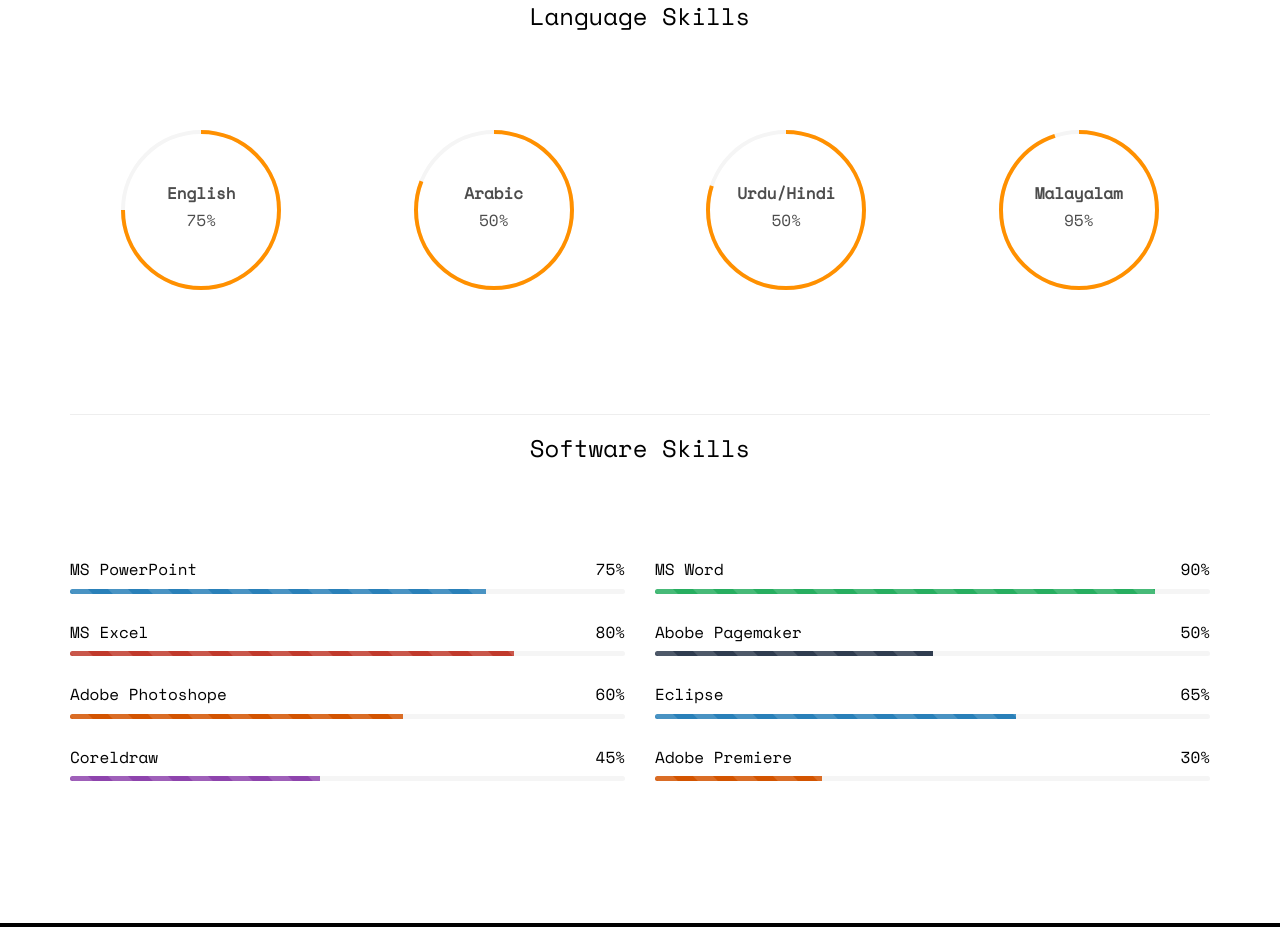
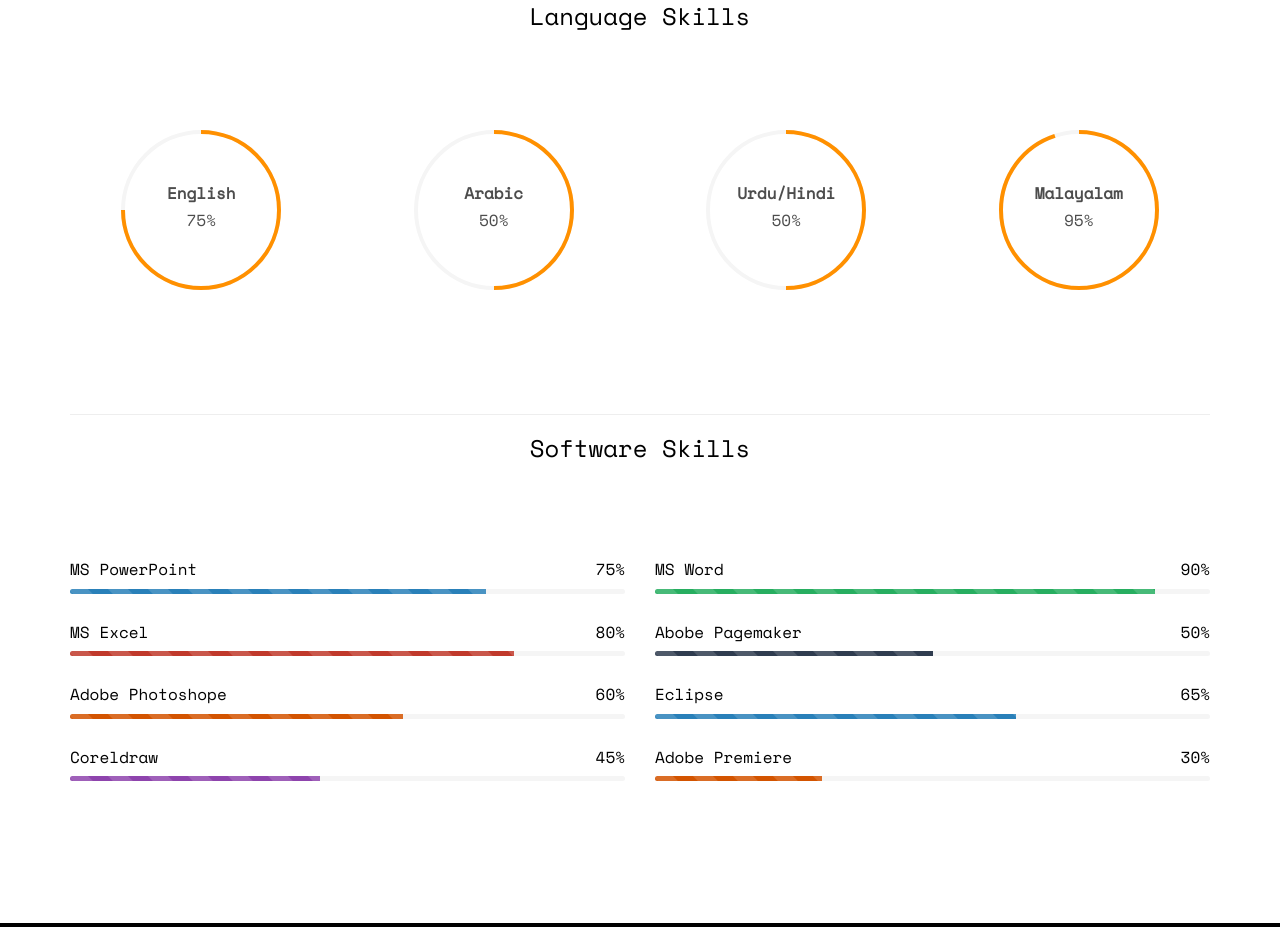
Before and after one commit to rasheedkotoor/MeWeb6, a plain HTML site: page skills.html in a window 1280 px wide. Shown: the part 1775-2702 px from the top of the page. Drawn offline with nearby package versions, Linux system fonts and the light colour scheme; some packages are replaced by stand-ins of ours; no server answers; files whose address does not match are found by name.

Commit message:
language data percent corrected in skills page

```diff
--- a/skills.html
+++ b/skills.html
@@ -360,10 +360,10 @@
                         <div class="chart" data-percent="75"><span><strong>English</strong>75%</span></div>
                     </div>
                     <div class="col-md-3 col-sm-6 col-xs-12 text-center">
-                        <div class="chart" data-percent="81"><span><strong>Arabic</strong>50%</span></div>
+                        <div class="chart" data-percent="50"><span><strong>Arabic</strong>50%</span></div>
                     </div>
                     <div class="col-md-3 col-sm-6 col-xs-12 text-center">
-                        <div class="chart" data-percent="80"><span><strong>Urdu/Hindi</strong>50%</span></div>
+                        <div class="chart" data-percent="50"><span><strong>Urdu/Hindi</strong>50%</span></div>
                     </div>
                     <div class="col-md-3 col-sm-6 col-xs-12 text-center">
                         <div class="chart" data-percent="95"><span><strong>Malayalam</strong>95%</span></div>
```
